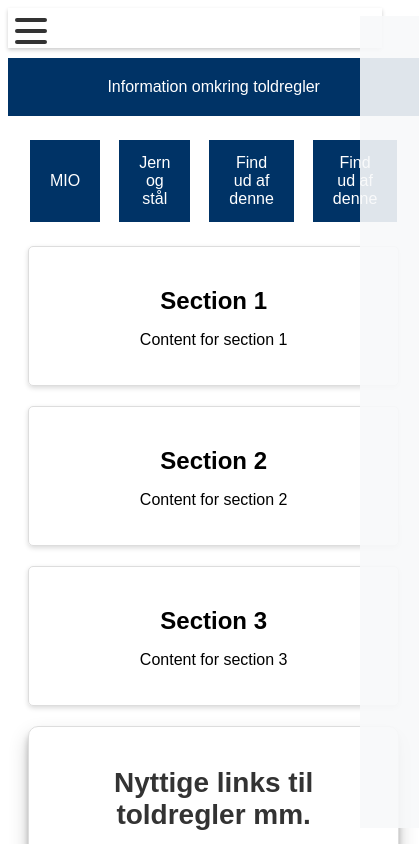
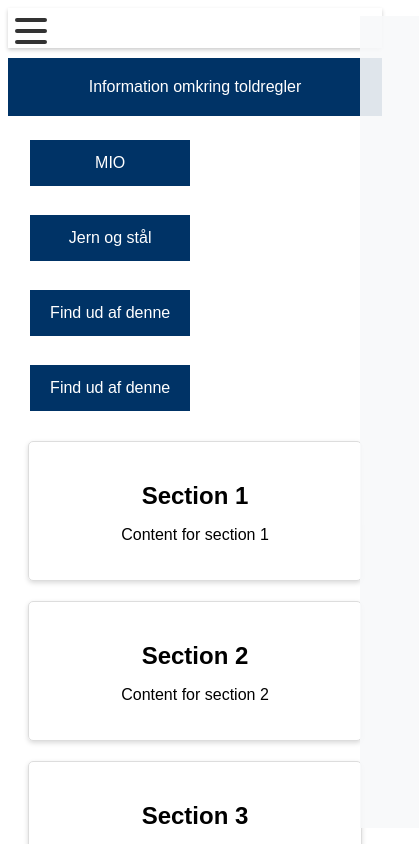
Before and after one commit to Jesperejohannsen/khCustoms, a React (Vite) app: page /toldregler in a window 390 px wide. Shown: the top 844 px of the page, 419 px wide, since content can reach past the window. Built offline with nearby package versions, Linux system fonts and the light colour scheme.

Commit message:
makiing tolregler responsive

```diff
--- a/src/components/toldreglerSite/toldReglerSite.css
+++ b/src/components/toldreglerSite/toldReglerSite.css
@@ -106,3 +106,25 @@
 .useful-links-for-customs ul li {
   margin-top: 10px;
 }
+
+@media screen and (max-width: 768px) {
+  .toldregler-site {
+    grid-template-rows: auto auto auto;
+    height: auto;
+  }
+
+  .accordion-buttons {
+    flex-direction: row;
+    flex-wrap: wrap;
+    justify-content: space-between;
+  }
+
+  .accordion-button {
+    width: 48%;
+    margin-bottom: 10px;
+  }
+
+  .accordion-content {
+    order: 1;
+  }
+}
```
Lines whose indentation alone changed are shown as unchanged.
